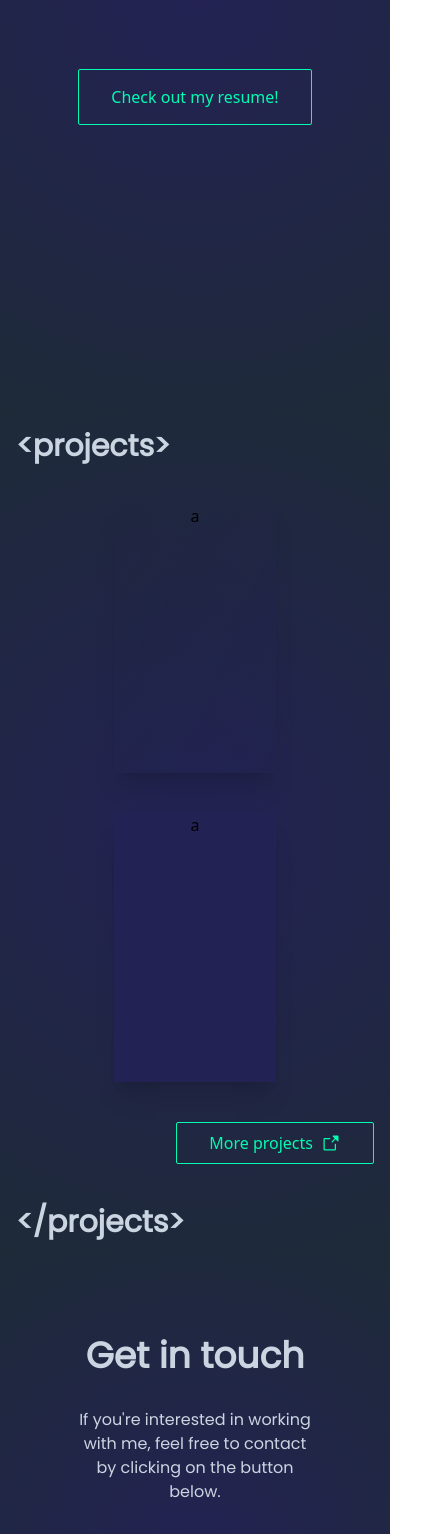
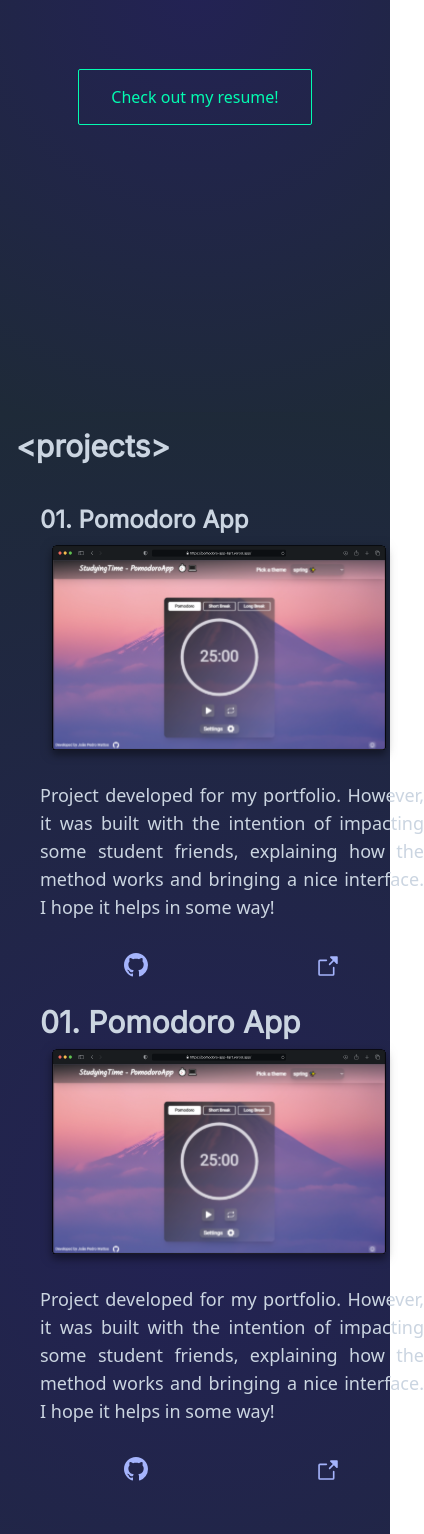
Before and after one commit to jotapemattos/portfolio-jotapemattos, a React (Vite) app: page / in a window 390 px wide. Shown: the part 432-1966 px from the top of the page, 424 px wide, since content can reach past the window. Built offline with nearby package versions, Linux system fonts and the light colour scheme.

Commit message:
improve some tailwind and add some responsiveness

```diff
--- a/src/components/CurrentProject.tsx
+++ b/src/components/CurrentProject.tsx
@@ -4,18 +4,44 @@ import { BsGithub } from "react-icons/bs"
 
 export const CurrentProject = () => {
   return (
-    <div id="projects" className="projects-page min-h-full h-full md:h-project md:min-h-project w-full flex justify-center">
-      <div className="w-full md:w-4/5 flex flex-col items-center justify-between p-4 gap-10">
+    <div id="projects" className="projects-page min-h-full h-2-screen md:h-full md:min-h-full w-full flex justify-center">
+      <div className="w-full md:w-4/5 h-4/5 lg:h-full flex flex-col items-center justify-between p-4 gap-10">
         <div className="flex w-full items-center justify-start md:pl-10">
-          <span className="text-3xl text-slate-300 text-center font-poppins font-extrabold">{`<`}</span>
-          <h1 className="text-3xl text-slate-300 text-center font-poppins font-extrabold">projects</h1>
-          <span className="text-3xl text-slate-300 text-center font-poppins font-extrabold">{`>`}</span>
+          <span className="text-3xl text-slate-300 text-center font-main font-extrabold">{`<`}</span>
+          <h1 className="text-3xl text-slate-300 text-center font-main font-extrabold">projects</h1>
+          <span className="text-3xl text-slate-300 text-center font-main font-extrabold">{`>`}</span>
         </div>
-        <div className="w-full md:w-4/5 h-4/5 flex flex-col sm:flex-row items-center justify-between gap-10">
-          <div className='flex gap-20 items-start justify-center min-w-card w-card h-full bg-gradient-to-br from-second-color/10 to-main-color/20 backdrop-opacity-80 shadow-xl'>a</div>
-          <div className='flex gap-20 items-start justify-center min-w-card w-card h-full bg-main-color shadow-xl'>a</div>
+        <div className="w-full md:w-4/5 h-full flex flex-col lg:flex-col sm:flex-row items-start">
+          <div className='h-[500px] lg:h-1/2 w-full flex flex-col lg:flex-row items-start justify-start ml-6'>
+            <h1 className='text-2xl lg:text-3xl font-main text-slate-300 font-bold lg:hidden'>01. Pomodoro App</h1>
+            <img src={pomodoro} alt="" className='lg:w-1/2 lg:h-full w-full'/>
+            <div className='w-full h-96 py-4 flex flex-col items-start justify-start gap-20'>
+              <h1 className='text-3xl font-main text-slate-300 font-bold hidden lg:block'>01. Pomodoro App</h1>
+              <div className='w-96 flex flex-col justify-between gap-8'>
+                <p className='w-96 text-justify text-lg text-slate-300'>Project developed for my portfolio. However, it was built with the intention of impacting some student friends, explaining how the method works and bringing a nice interface. I hope it helps in some way!</p>
+                <div className='flex w-full justify-around'>
+                  <a href=""><BsGithub size={24} color="#A5B4FC" className="hover:fill-contrast-color hover:-translate-y-1 hover:scale-110 transition-all duration-300"/></a>
+                  <a href=""><ArrowSquareOut size={26} color="#A5B4FC" weight="fill" className="hover:fill-contrast-color hover:-translate-y-1 hover:scale-110 transition-all duration-300"/></a>
+                </div>
+              </div>
+            </div>
+          </div>
+          <div className='h-[500px] lg:h-1/2 w-full flex flex-col lg:flex-row items-start justify-start ml-6'>
+            <h1 className='text-3xl font-main text-slate-300 font-bold lg:hidden'>01. Pomodoro App</h1>
+            <img src={pomodoro} alt="" className='lg:w-1/2 lg:h-full w-full'/>
+            <div className='w-full h-96 py-4 flex flex-col items-start justify-start gap-20'>
+              <h1 className='text-3xl font-main text-slate-300 font-bold hidden lg:block'>01. Pomodoro App</h1>
+              <div className='w-96 flex flex-col justify-between gap-8'>
+                <p className='w-96 text-justify text-lg text-slate-300'>Project developed for my portfolio. However, it was built with the intention of impacting some student friends, explaining how the method works and bringing a nice interface. I hope it helps in some way!</p>
+                <div className='flex w-full justify-around'>
+                  <a href=""><BsGithub size={24} color="#A5B4FC" className="hover:fill-contrast-color hover:-translate-y-1 hover:scale-110 transition-all duration-300"/></a>
+                  <a href=""><ArrowSquareOut size={26} color="#A5B4FC" weight="fill" className="hover:fill-contrast-color hover:-translate-y-1 hover:scale-110 transition-all duration-300"/></a>
+                </div>
+              </div>
+            </div>
+          </div>
         </div>
-        <div className="flex w-full md:w-4/5 justify-center w-project">
+        <div className="flex w-full md:w-4/5 justify-center mr-10">
           <div className="w-full flex justify-end">
             <button className="flex items-center gap-2 text-md py-2 px-8 text-contrast-color border border-contrast-color rounded-sm p-2 hover:bg-contrast-color/20 transition-colors duration-200">
               More projects
@@ -24,9 +50,9 @@ export const CurrentProject = () => {
           </div>
         </div>
         <div className="flex w-full items-start justify-start md:pl-10">
-          <span className="text-3xl text-slate-300 text-center font-poppins font-extrabold">{`</`}</span>
-          <h1 className="text-3xl text-slate-300 text-center font-poppins font-extrabold">projects</h1>
-          <span className="text-3xl text-slate-300 text-center font-poppins font-extrabold">{`>`}</span>
+          <span className="text-3xl text-slate-300 text-center font-main font-extrabold">{`</`}</span>
+          <h1 className="text-3xl text-slate-300 text-center font-main font-extrabold">projects</h1>
+          <span className="text-3xl text-slate-300 text-center font-main font-extrabold">{`>`}</span>
         </div>
       </div>
     </div>
--- a/src/components/Footer.tsx
+++ b/src/components/Footer.tsx
@@ -4,7 +4,7 @@ import SocialMedia from './SocialMedia'
 const Footer = () => {
   return (
     <div id='contact' className='footer min-h-footer h-3/4 w-full flex items-center justify-center'>
-      <div className='w-4/5 h-full flex flex-col items-center justify-between pt-20 lg:pt-36 text-slate-300'>
+      <div className='w-4/5 h-full flex flex-col items-center justify-between lg:pt-48 text-slate-300 '>
         <div className='flex flex-col items-center justify-center gap-8'>
           <h1 className="text-4xl text-center font-poppins font-extrabold">Get in touch</h1>
           <p className='w-3/4 text-center text-base font-poppins'>If you're interested in working with me, feel free to contact by clicking on the button below.</p>
@@ -13,7 +13,7 @@ const Footer = () => {
           </button>
         </div>
         <div className='flex lg:hidden'><SocialMedia/></div>
-        <div className='flex h-auto items-center pb-2 lg:pb-8 text-center font-poppins'>
+        <div className='flex h-auto items-center pb-2 lg:pb-8 text-center font-main'>
           <p>Built with <a href="https://reactjs.org/" className='hover:text-contrast-color hover:-translate-y-1 hover:scale-110 transition-all duration-300'>React</a> and <a href="https://tailwindcss.com/" className='hover:text-contrast-color hover:-translate-y-1 hover:scale-110 transition-all duration-300'>Tailwind</a></p>
         </div>
       </div>
--- a/src/components/HomeContent.tsx
+++ b/src/components/HomeContent.tsx
@@ -5,9 +5,9 @@ const HomeContent = () => {
     <div className="flex justify-center items-start min-h-full h-full w-full md:mt-0">
       <div className="w-full lg:w-center h-full md:h-full flex flex-col items-center justify-center md:justify-around mt-20">
         <div className="md:w-4/5 h-2/3 flex flex-col items-center md:items-start md:py-14 xl:py-14 md:px-16 lg:px-10 gap-6 md:ml-0 lg:ml-0 xl:ml-36 md:mt-10">
-          <h1 className="text-4xl md:text-6xl text-slate-300 font-extrabold font-poppins w-4/5 md:w-full">João Pedro Mattos.</h1>
-          <h2 className="text-3xl md:text-5xl text-indigo-300 font-extrabold font-poppins w-4/5 md:w-full">Digital Craftsman.</h2>
-          <h3 className="text-xl md:text-xl text-indigo-300 font-extrabold font-poppins w-4/5 md:w-full">Front-end Developer</h3>
+          <h1 className="text-4xl md:text-6xl text-slate-300 font-extrabold font-main w-4/5 md:w-full">João Pedro Mattos.</h1>
+          <h2 className="text-3xl md:text-5xl text-indigo-300 font-extrabold font-main w-4/5 md:w-full">Digital Craftsman.</h2>
+          <h3 className="text-xl md:text-xl text-indigo-300 font-extrabold font-main w-4/5 md:w-full">Front-end Developer</h3>
           <div className="mt-20 h-auto">
             <a href="#" target="_blank" className="border border-contrast-color py-4 px-8 rounded-sm text-base text-contrast-color cursor-pointer hover:bg-contrast-color/20 transition-colors duration-200">Check out my resume!</a>
           </div>
--- a/src/styles/index.css
+++ b/src/styles/index.css
@@ -1,5 +1,4 @@
-@import url('https://fonts.googleapis.com/css2?family=Roboto+Mono&display=swap');
-@import url('https://fonts.googleapis.com/css2?family=Poppins&display=swap');
+@import url('https://fonts.googleapis.com/css2?family=Inter&display=swap');
 @tailwind base;
 @tailwind components;
 @tailwind utilities;
--- a/tailwind.config.cjs
+++ b/tailwind.config.cjs
@@ -6,8 +6,7 @@ module.exports = {
   ],
   theme: {
     fontFamily:{
-      'main': ['Roboto Mono', 'monospace'],
-      'poppins': ['Poppins', 'sans-serif']
+      'main': ['Inter', 'sans-serif'],
     },
     extend: {
       backgroundColor: {
@@ -22,7 +21,7 @@ module.exports = {
       minHeight: {
         'main': '93%',
         'footer': '75%',
-        'project': '85%'
+        'project': '95%'
       },
       height: {
         'mobile': '86%',
@@ -30,8 +29,8 @@ module.exports = {
         'line': '1px',
         'image': '95%',
         'card': '40%',
-        'project': '85%',
-        '2-screen': '200vh'
+        'project': '95%',
+        '2-screen': '190vh'
       },
       minWidth: {
         'card': '45%',
```
Also changed, not shown: src/assets/pomodoro-image.svg.
